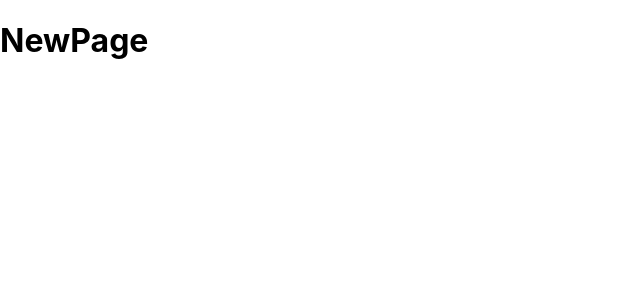
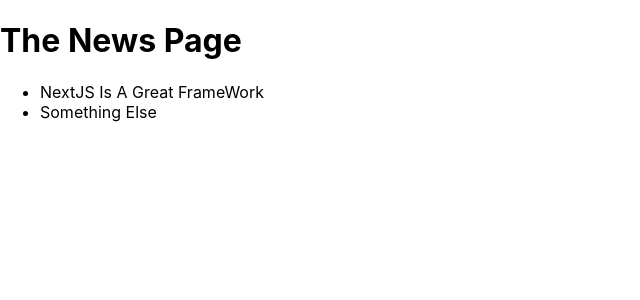
Before and after one commit to PrinceCuet77/nextjs-learning, a Next.js app: page /news in a window 1280 px wide. Shown: the top 300 px of the page, without its empty margins (0-640 px from the left). Built offline with nearby package versions, Linux system fonts and the light colour scheme.

Commit message:
Linking Between Pages

```diff
--- a/pages/news/index.js
+++ b/pages/news/index.js
@@ -1,5 +1,19 @@
+import Link from 'next/link'
+
 const NewPage = () => {
-  return <h1>NewPage</h1>
+  return (
+    <>
+      <h1>The News Page</h1>
+      <ul>
+        <li>
+          <Link href='/news/nextjs-is-a-great-framework'>
+            NextJS Is A Great FrameWork
+          </Link>
+        </li>
+        <li>Something Else</li>
+      </ul>
+    </>
+  )
 }
 
 export default NewPage
```
Also changed, not shown: pages/news/[newsId].js (added, +15 -0 lines), 1 other file (tests, documents, lock files or other folders).
